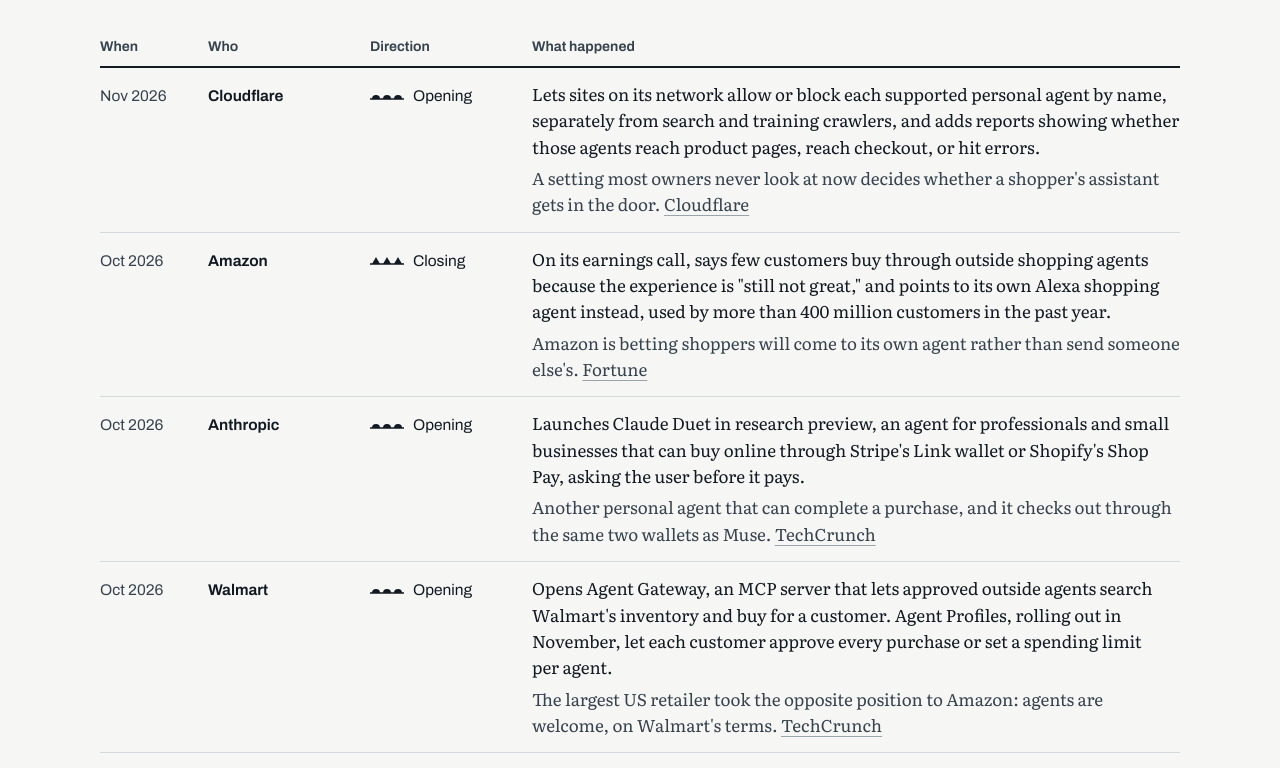
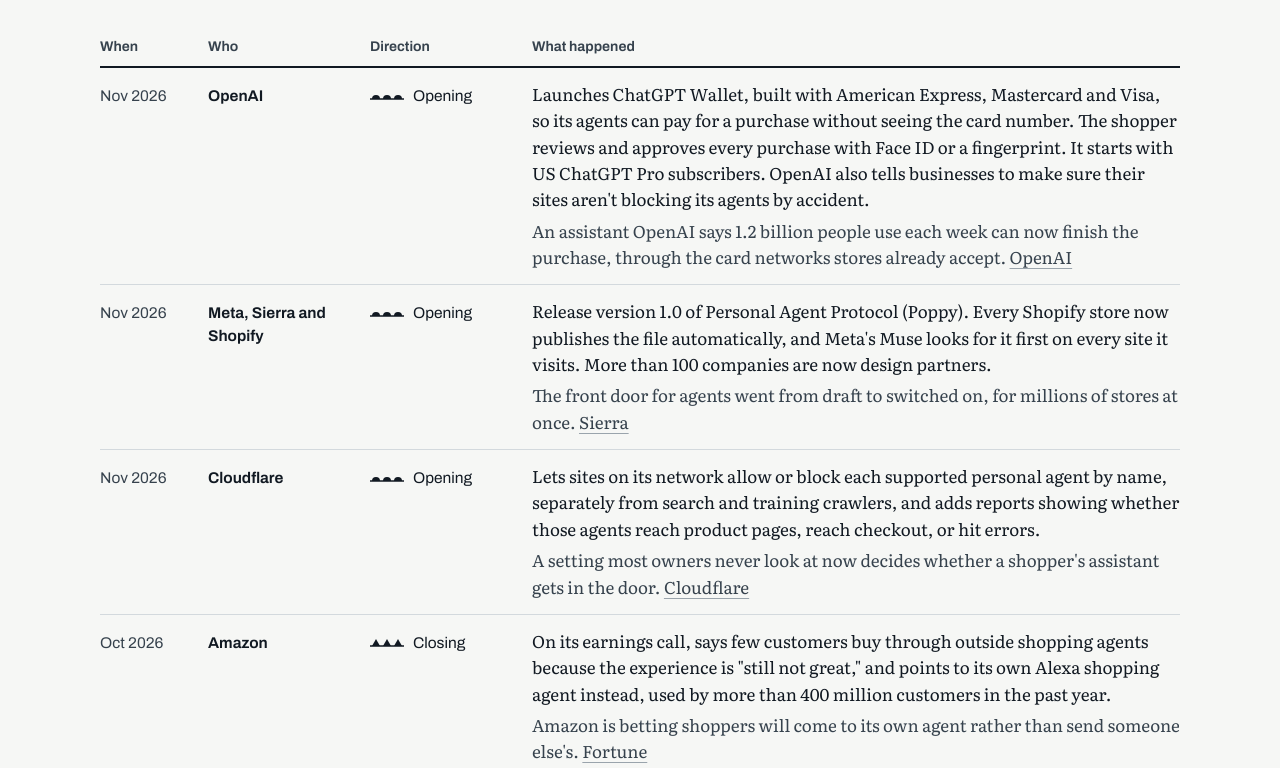
Before and after one commit to James-Bonaguro/agentic-commerce-briefing, a plain HTML site: page index.html in a window 1280 px wide. Shown: the part 3661-4429 px from the top of the page. Drawn offline with Linux system fonts and the light colour scheme.

Commit message:
Signals: week of Nov 15
- What's moving: OpenAI launches ChatGPT Wallet (Nov 13); Poppy 1.0
  ships, on by default for every Shopify store and in Meta's Muse (Nov 13).
- Newest data: Salesforce survey, 19% of personal agent users have let
  an agent take part in checkout; 73% not comfortable giving an agent
  payment info. Figures taken from Salesforce's page as revised Nov 12.
- Store check: Poppy note updated from 'draft, nothing to do' to
  'Shopify stores already publish it'; question 6 cites OpenAI's warning
  that some sites block its wallet by accident.
- Scorecard: no actuals published yet. Walmart Agent Profiles not yet
  confirmed live.

Co-Authored-By: Claude Opus 5.5 <noreply@anthropic.com>
Claude-Session: https://claude.ai/code/session_011KpkeDosWe9Nc9pMqSWGCs

```diff
--- a/index.html
+++ b/index.html
@@ -730,6 +730,14 @@ const D = {
     note:"Dated and sourced. Newest first."
   },
   signals:[
+    { date:"Nov 2026", who:"OpenAI", dir:"Opening",
+      what:"Launches ChatGPT Wallet, built with American Express, Mastercard and Visa, so its agents can pay for a purchase without seeing the card number. The shopper reviews and approves every purchase with Face ID or a fingerprint. It starts with US ChatGPT Pro subscribers. OpenAI also tells businesses to make sure their sites aren't blocking its agents by accident.",
+      why:"An assistant OpenAI says 1.2 billion people use each week can now finish the purchase, through the card networks stores already accept.",
+      src:"OpenAI", url:"https://openai.com/index/introducing-chatgpt-wallet/" },
+    { date:"Nov 2026", who:"Meta, Sierra and Shopify", dir:"Opening",
+      what:"Release version 1.0 of Personal Agent Protocol (Poppy). Every Shopify store now publishes the file automatically, and Meta's Muse looks for it first on every site it visits. More than 100 companies are now design partners.",
+      why:"The front door for agents went from draft to switched on, for millions of stores at once.",
+      src:"Sierra", url:"https://sierra.ai/blog/releasing-poppy" },
     { date:"Nov 2026", who:"Cloudflare", dir:"Opening",
       what:"Lets sites on its network allow or block each supported personal agent by name, separately from search and training crawlers, and adds reports showing whether those agents reach product pages, reach checkout, or hit errors.",
       why:"A setting most owners never look at now decides whether a shopper's assistant gets in the door.",
@@ -797,6 +805,9 @@ const D = {
     close:"Read together, with those labels in mind: people are already asking agents, very few business sites are built for an agent to read, and the ones that are get recommended almost twice as often."
   },
   evidence:[
+    { date:"Nov 2026", fig:"19%", kind:"Survey",
+      what:"Personal AI agent users who have let their agent take part in checkout. In the same survey of more than 2,500 shoppers in the US, UK, Canada and Australia, 73% aren't comfortable giving an agent their payment information. Shoppers use agents to research, then buy themselves. Salesforce sells AI shopping agents to retailers.",
+      src:"Salesforce", url:"https://www.salesforce.com/news/stories/ai-first-holiday/" },
     { date:"Oct 2026", fig:"400M+", kind:"Company-reported",
       what:"Amazon customers who used its own Alexa shopping agent in the past year. Amazon says US customers who use it spend 50% more per order.",
       src:"Fortune", url:"https://fortune.com/2026/10/29/amazon-ceo-says-shopping-agents-like-metas-muse-not-great/" },
```
Also changed, not shown: check.html (+2 -2 lines).
